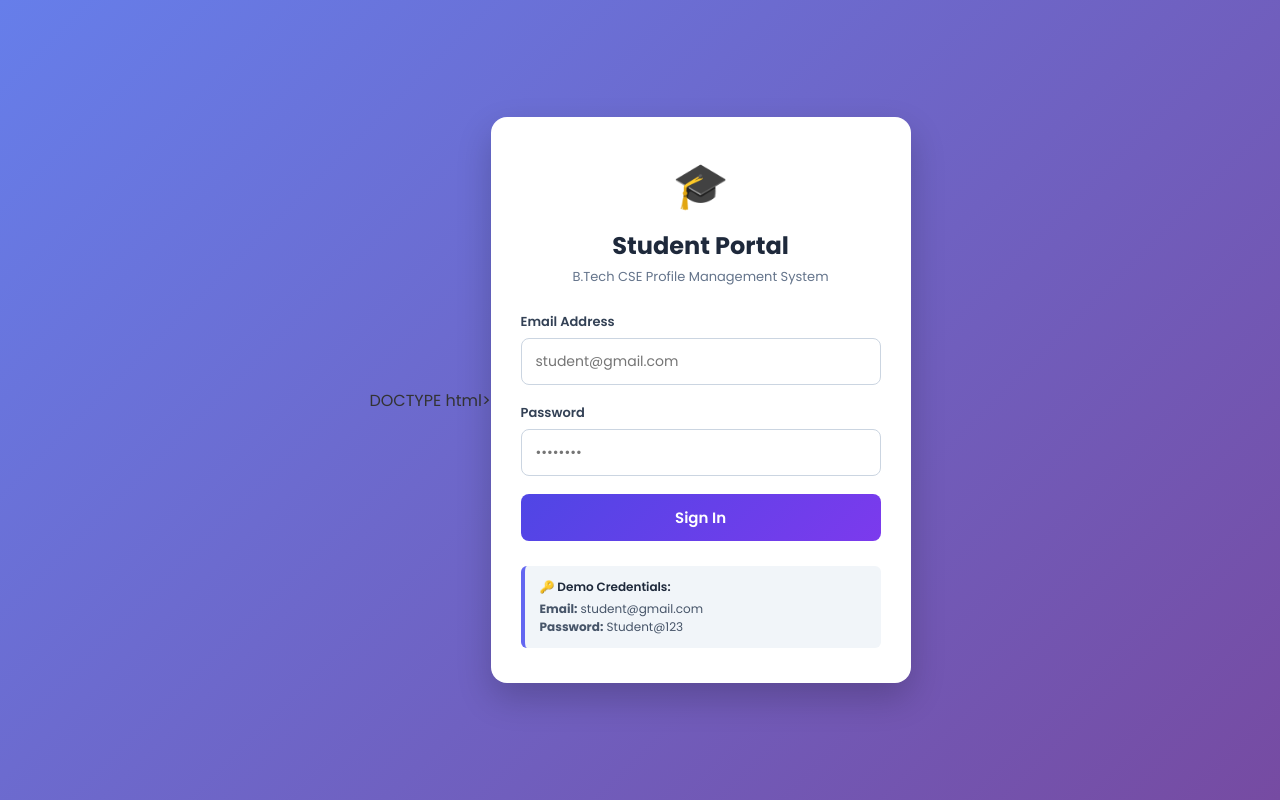
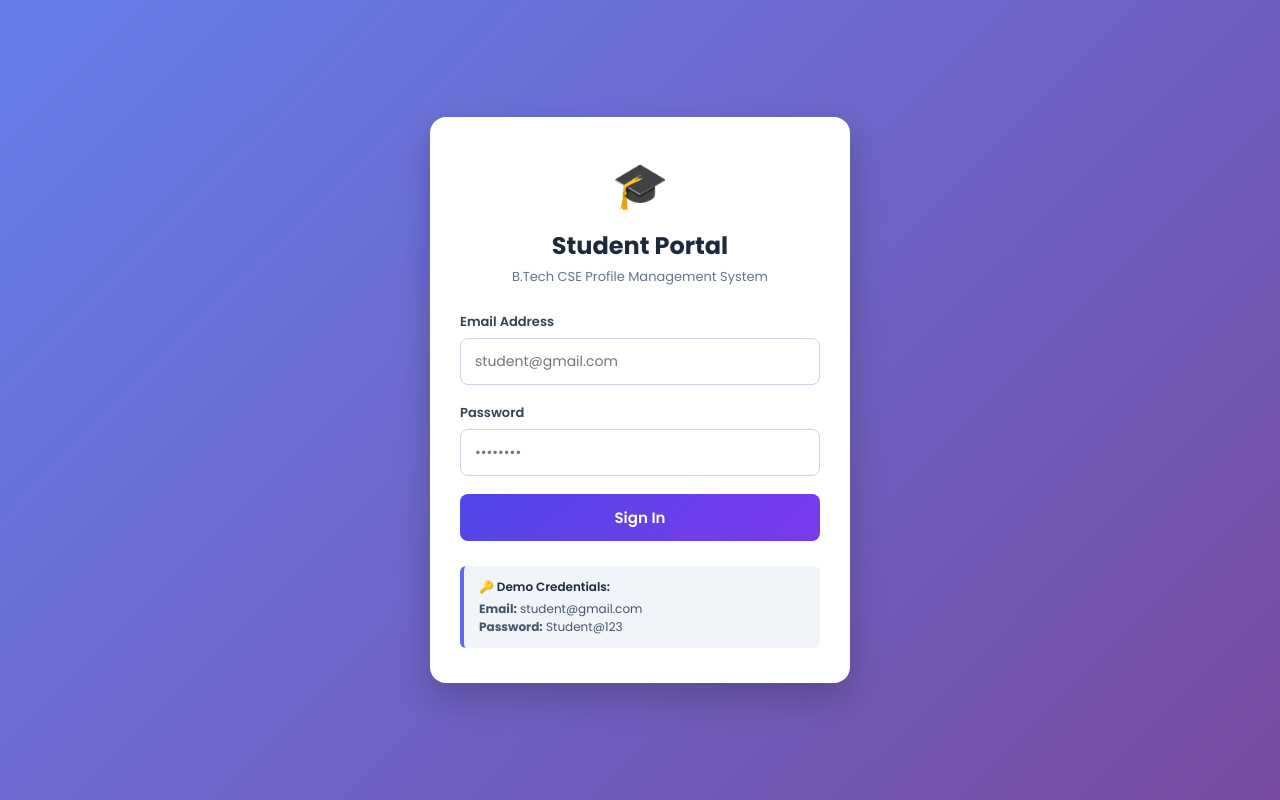
Before and after one commit to harshsharma202007-pixel/student-portal, a Flask app: page /teacher in a window 1280 px wide. Run offline with Flask 3, Linux system fonts and the light colour scheme; the visitor is signed in with stand-in values (Sample User, id 1); data comes from the database, SQL or seed files in the repository.

Commit message:
Fix DOCTYPE declaration in teacher.html

```diff
--- a/templates/teacher.html
+++ b/templates/teacher.html
@@ -1,4 +1,4 @@
-DOCTYPE html>
+<!DOCTYPE html>
 <html lang="en">
 <head>
     <meta charset="UTF-8">
```
